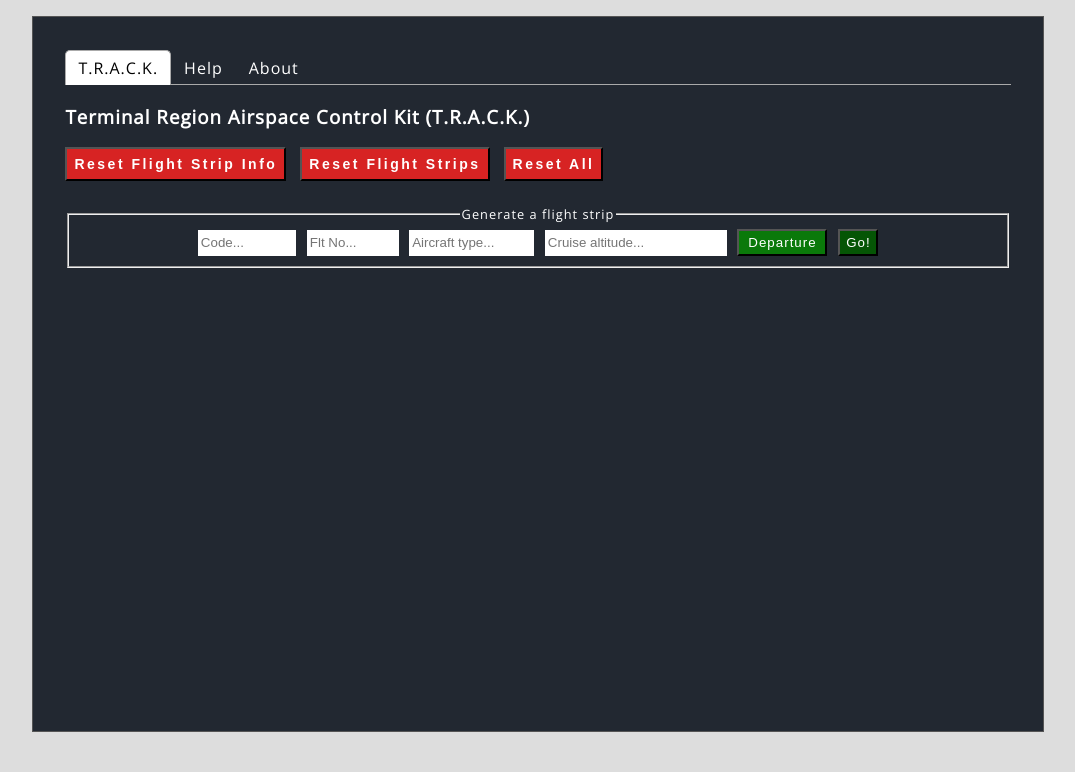
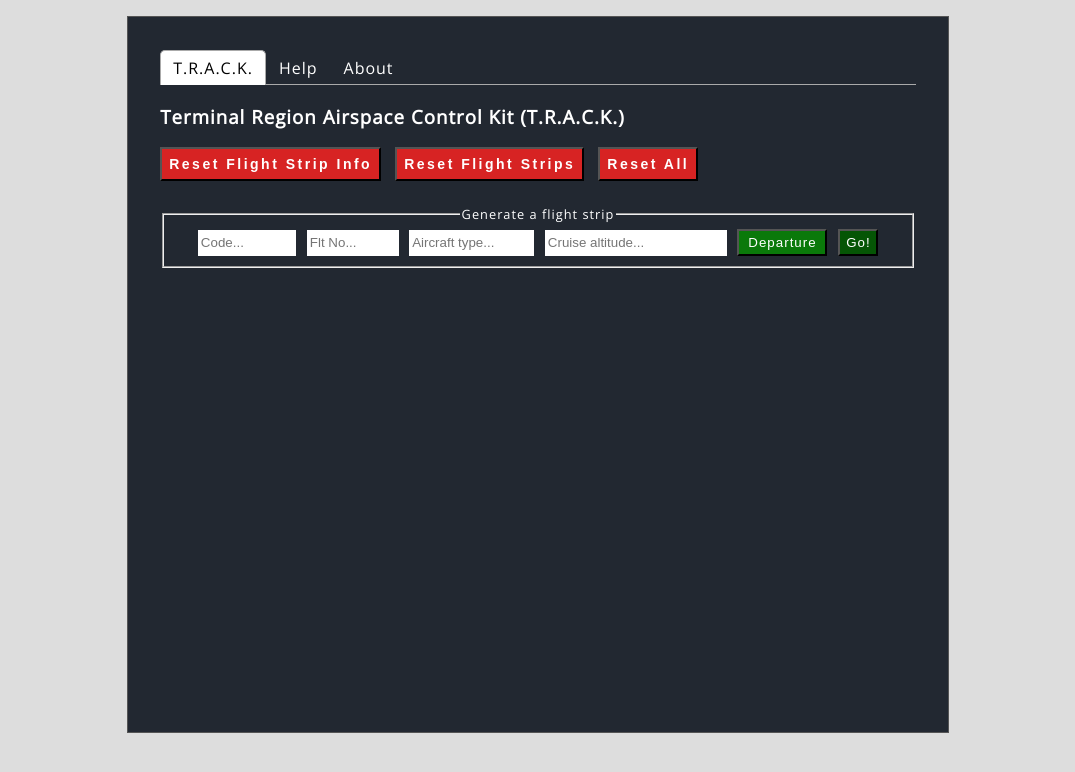
Before and after one commit to CoderAJ7470/T.R.A.C.K._React_Version, a React (Create React App) app: page / in a window 1280 px wide. Shown: the top 772 px of the page, without its empty margins (102-1177 px from the left). Built offline with nearby package versions, Linux system fonts and the light colour scheme.

Commit message:
Flight table now scrollable if required

```diff
--- a/src/CSS/app_panel.module.css
+++ b/src/CSS/app_panel.module.css
@@ -13,3 +13,19 @@ body {
   margin-right: auto;
   letter-spacing: 1px;
 }
+
+/**********************************************
+**************** MEDIA QUERIES ****************
+***********************************************/
+
+@media only screen and (min-width: 1180px) {
+  .app {
+    width: 65%;
+  }
+}
+
+@media only screen and (min-width: 1400px) {
+  .app {
+    width: 55%;
+  }
+}
--- a/src/CSS/track_panel.module.css
+++ b/src/CSS/track_panel.module.css
@@ -79,5 +79,21 @@
   display: grid;
   grid-template-columns: 1fr 1fr;
   margin-top: 2em;
+  height: 400px;
   text-align: center;
+  overflow: auto;
 }
+
+.flightColumn {
+  min-height: 5em;
+}
+
+
+/* For scrollbar in Chrome and Safari */
+::-webkit-scrollbar {
+  width: 5px;
+  height: 5px;
+}
+::-webkit-scrollbar-track-piece  {
+background-color: rgb(120, 120, 120);
+}
--- a/src/Components/Track_Panel.js
+++ b/src/Components/Track_Panel.js
@@ -90,7 +90,6 @@ export default function Header() {
       manageArrays('refreshDepOrder');
     }
     else if(destination.droppableId === columnDepID && destination.index !== source.index) {
-      // console.log('got dep?')
       newDepArray = [...departuresArray];
 
       draggedItem = newDepArray.splice(source.index, 1)[0];
@@ -100,8 +99,6 @@ export default function Header() {
       manageArrays('refreshDepOrder');
     }
     else if(destination.droppableId === columnArrID && destination.index !== source.index) {
-      // console.log('got arr?');
-
       newArrArray = [...arrivalsArray];
 
       draggedItem = newArrArray.splice(source.index, 1)[0];
@@ -110,6 +107,10 @@ export default function Header() {
 
       manageArrays('refreshArrOrder');
     }
+  }
+
+  function validateInput() {
+    // validate all input fields
   }
 
   function addFlightStrip() {
@@ -226,7 +227,7 @@ export default function Header() {
         <div className={trackPanelStyles['flightStripTable']}>
           <Droppable droppableId={columnDepID}>
             {(provided) => (
-              <div className={trackPanelStyles['flightStrips']}
+              <div className={trackPanelStyles['flightColumn']}
                 ref={provided.innerRef}
                 {...provided.droppableProps}
               >
@@ -247,7 +248,7 @@ export default function Header() {
           </Droppable>
           <Droppable droppableId={columnArrID}>
             {(provided) => (
-              <div className={trackPanelStyles['flightStrips']}
+              <div className={trackPanelStyles['flightColumns']}
                 ref={provided.innerRef}
                 {...provided.droppableProps}
               >
```
